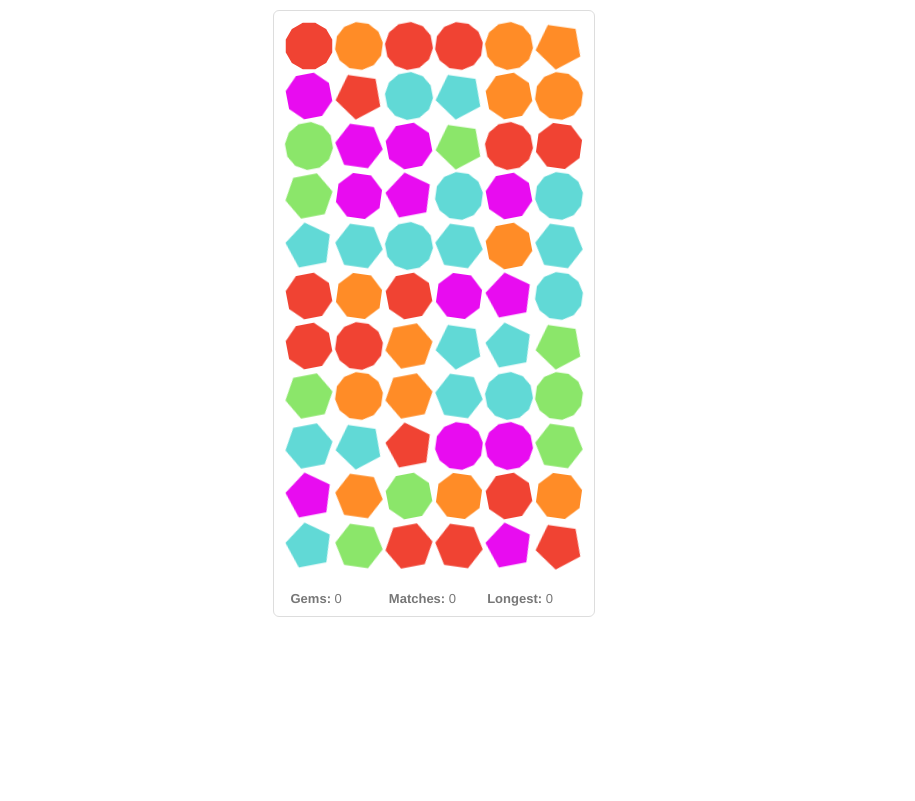
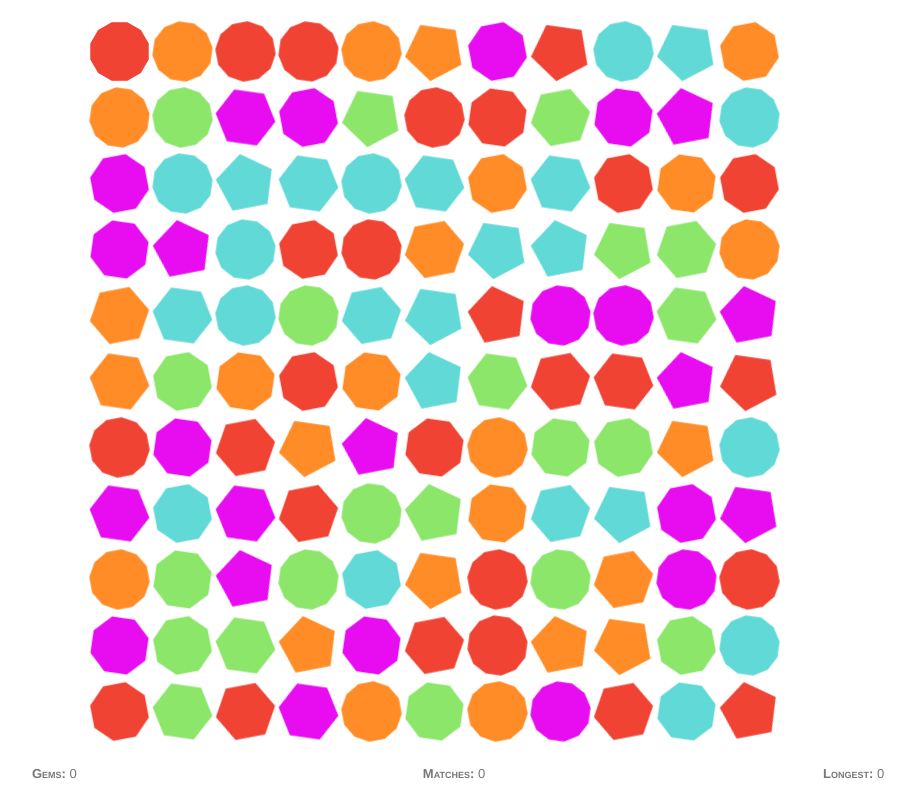
Before and after one commit to katspaugh/ng-gem-puzzle, a website: page index.html in a window 1280 px wide. Shown: the whole page, without its empty margins (206-1121 px from the left). Drawn offline with nearby package versions, Linux system fonts and the light colour scheme; some packages are replaced by stand-ins of ours.

Commit message:
dynamic board size

```diff
--- a/index.html
+++ b/index.html
@@ -11,19 +11,18 @@
 
         <link rel="stylesheet" href="dist/main.css" type="text/css" />
 
-        <script src="//ajax.googleapis.com/ajax/libs/angularjs/1.3.13/angular.min.js"></script>
-        <script src="//ajax.googleapis.com/ajax/libs/angularjs/1.3.13/angular-animate.min.js"></script>
+        <script src="//ajax.googleapis.com/ajax/libs/angularjs/1.4.0-beta.5/angular.min.js"></script>
+        <script src="//ajax.googleapis.com/ajax/libs/angularjs/1.4.0-beta.5/angular-animate.min.js"></script>
         <script src="https://cdnjs.cloudflare.com/ajax/libs/fastclick/1.0.6/fastclick.js"></script>
 
         <script src="dist/app.js"></script>
     </head>
 
     <body ng-app="gem-puzzle" onload="FastClick.attach(this)">
-        <div class="gem-puzzle gem-panel"
-             style="width: {{ size * cols }}px;"
-             ng-controller="GemController" ng-init="restart()">
-            <div class="gem-board">
-                <div class="gem-grid gem-grid_game-over_{{isGameOver()}}">
+        <div class="gem-puzzle" ng-controller="GemController">
+            <div class="gem-grid gem-grid_game-over_{{isGameOver()}}"
+                 gem-init
+                 style="width: {{size * cols}}px">
                 <div class="gem-cell gem-cell_animated"
                      ng-repeat="gem in getGems()">
                     <div class="gem gem_color_{{gem.color}} gem_highlight_{{gem.highlight}} gem_exploded_{{gem.exploded}}"
@@ -31,19 +30,16 @@
                          ng-click="explode(gem)"
                          ng-mouseenter="highlightOn(gem)"
                          ng-mouseleave="highlightOff()">
-                            <svg class="gem__svg"
-                                 viewBox="0 0 200 200"
-                                 xmlns="http://www.w3.org/2000/svg"
-                                 xmlns:xlink="http://www.w3.org/1999/xlink">
-                                <polygon class="gem__polygon"
-                                         ng-attr-points="{{gem.points}}" />
+                        <svg xmlns="http://www.w3.org/2000/svg" xmlns:xlink="http://www.w3.org/1999/xlink"
+                             ng-attr-view_box="0 0 {{gem.viewBox}} {{gem.viewBox}}"
+                             class="gem__svg">
+                            <polygon class="gem__polygon" ng-attr-points="{{gem.points}}" />
                         </svg>
                     </div>
 
                     <span class="gem-count" ng-show="initiatedExplosion(gem)">
                         {{getExplodedCount()}}
                     </span>
-                    </div>
                 </div>
             </div>
 
@@ -55,11 +51,11 @@
                 </ul>
             </div>
 
-            <div class="gem-dialog gem-dialog_animated gem-panel" ng-show="isGameOver()">
+            <div class="gem-dialog gem-dialog_animated" ng-show="isGameOver()">
                 <h2>Game over!</h2>
 
                 <p>
-                    Your score is {{ stats.totalScore }}
+                    Your score is {{stats.totalScore}}
                 </p>
 
                 <button ng-click="restart()">
--- a/src/css/main.css
+++ b/src/css/main.css
@@ -14,19 +14,13 @@ body {
     margin: auto;
 }
 
-.gem-panel {
-    border: 1px solid #ddd;
-    border-radius: 6px;
-    padding: 10px;
-}
-
 .gem-grid {
     margin: auto;
 }
 
 .gem-cell {
     position: relative;
-    float: left;
+    display: inline-block;
 }
 
 .gem-cell_animated.ng-enter {
@@ -48,6 +42,7 @@ body {
 }
 
 .gem {
+    -webkit-tap-highlight-color: rgba(0, 0, 0, 0);
     animation: spin 20s infinite linear;
 }
 
@@ -68,6 +63,7 @@ body {
 }
 
 .gem__svg {
+    -webkit-tap-highlight-color: rgba(0, 0, 0, 0);
     width: 100%;
     height: 100%;
     transition: opacity 300ms ease-out,
@@ -85,6 +81,7 @@ body {
 }
 
 .gem__polygon {
+    -webkit-tap-highlight-color: rgba(0, 0, 0, 0);
     stroke-width: 8px;
     stroke: #fff;
 }
@@ -133,20 +130,21 @@ body {
 }
 
 .gem-stats {
+    text-align: center;
     white-space: nowrap;
     clear: both;
-    padding-top: 20px
+    padding-top: 20px;
 }
 
 .gem-stats ul {
     margin: 0;
-    padding: 0 0.5em;
 }
 
 .gem-stats li {
     display: inline-block;
     width: 33%;
     color: #777;
+    font-variant: small-caps;
 }
 
 .gem-dialog {
@@ -159,6 +157,8 @@ body {
     text-align: center;
     font-size: 2em;
     padding: 2em;
+    border: 1px solid #ddd;
+    border-radius: 6px;
 }
 
 .gem-dialog_animated.ng-enter {
```
Also changed, not shown: src/coffee/app.coffee (+25 -6 lines), dist/app.js, dist/main.css, 1 other file. Lines whose indentation alone changed are shown as unchanged.
